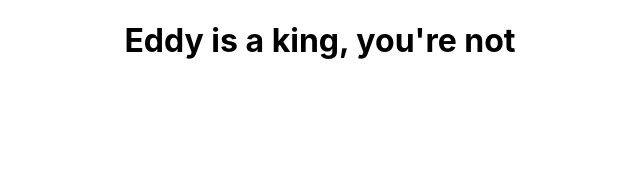
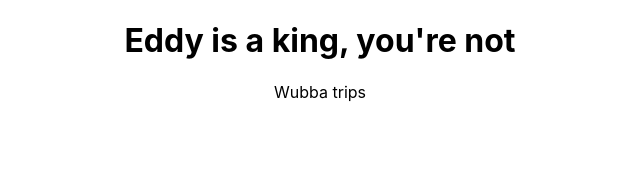
Before and after one commit to victrudoh/pelican, a React (Create React App) app: page / in a window 1280 px wide. Shown: the top 172 px of the page, without its empty margins (320-960 px from the left). Built offline with nearby package versions, Linux system fonts and the light colour scheme.

Commit message:
the heroku is not responding to my push requests

```diff
--- a/src/App.js
+++ b/src/App.js
@@ -4,6 +4,7 @@ function App() {
   return (
     <div className="App">
       <h1>Eddy is a king, you're not</h1>
+      <p>Wubba trips</p>
     </div>
   );
 }
```
